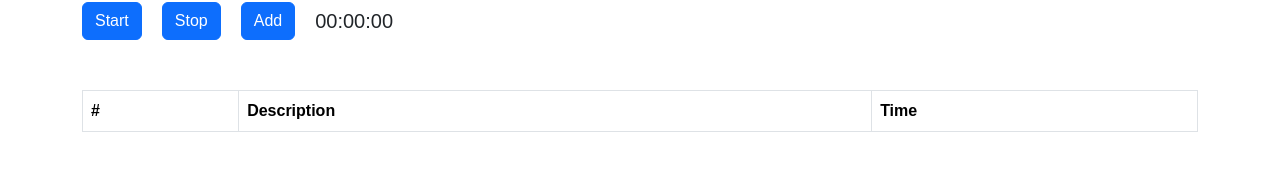
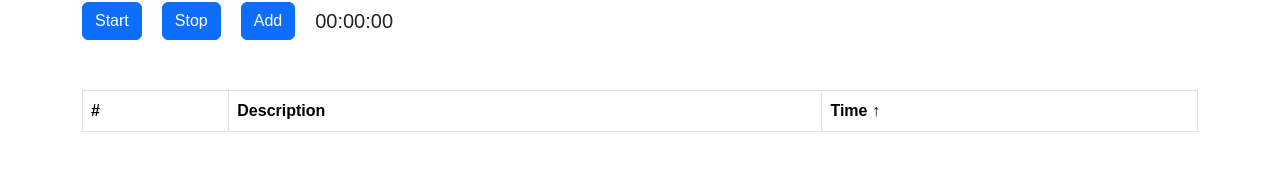
Before and after one commit to grekuu/nextrope-1, a React (Vite) app: page / in a window 1280 px wide. Shown: the part 134-304 px from the top of the page. Built offline with nearby package versions, Linux system fonts and the light colour scheme.

Commit message:
feat(InfoTable): Sorting by time

```diff
--- a/src/components/InfoTable/InfoTable.tsx
+++ b/src/components/InfoTable/InfoTable.tsx
@@ -1,3 +1,4 @@
+import { useState, useEffect } from 'react'
 import './infoTable.scss'
 import { Container } from 'react-bootstrap'
 import Table from 'react-bootstrap/Table'
@@ -6,6 +7,23 @@ import { selectData } from '../../redux/formSlice'
 
 const InfoTable = () => {
     const formData = useAppSelector(selectData)
+    const [sortedData, setSortedData] = useState([...formData])
+    const [isAscending, setIsAscending] = useState(true)
+    useEffect(() => {
+        const sorted = [...formData].sort((a, b) => {
+            if (isAscending) {
+                return a.time.localeCompare(b.time)
+            } else {
+                return b.time.localeCompare(a.time)
+            }
+        })
+
+        setSortedData(sorted)
+    }, [formData, isAscending])
+
+    const sortByTime = () => {
+        setIsAscending(!isAscending)
+    }
 
     return (
         <Container className="table-container">
@@ -14,12 +32,14 @@ const InfoTable = () => {
                     <tr>
                         <th>#</th>
                         <th>Description</th>
-                        <th>Time</th>
+                        <th onClick={sortByTime} style={{ cursor: 'pointer' }}>
+                            Time {isAscending ? '↑' : '↓'}
+                        </th>
                     </tr>
                 </thead>
                 <tbody>
-                    {formData.map((item, id) => (
-                        <tr>
+                    {sortedData.map((item, id) => (
+                        <tr key={id}>
                             <td>{id + 1}</td>
                             <td>{item.description}</td>
                             <td>{item.time}</td>
```
